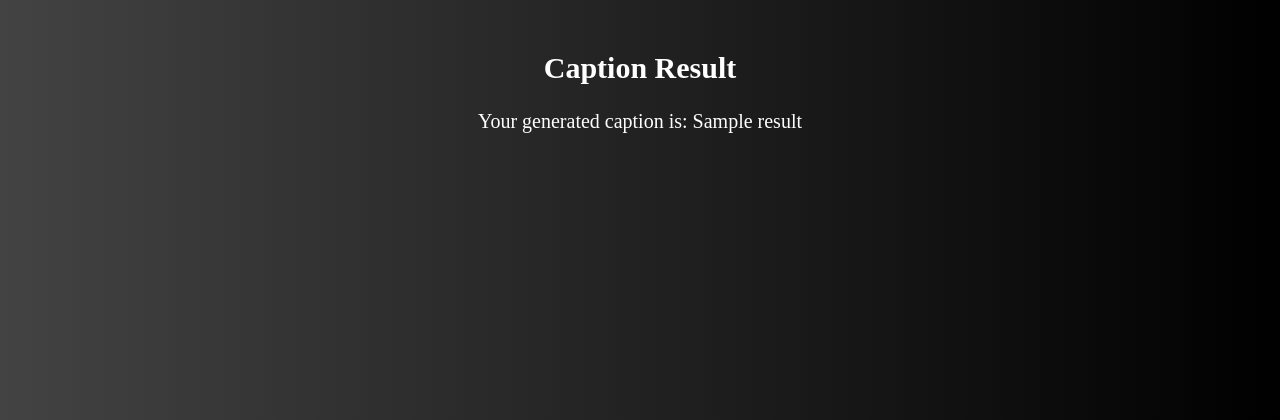
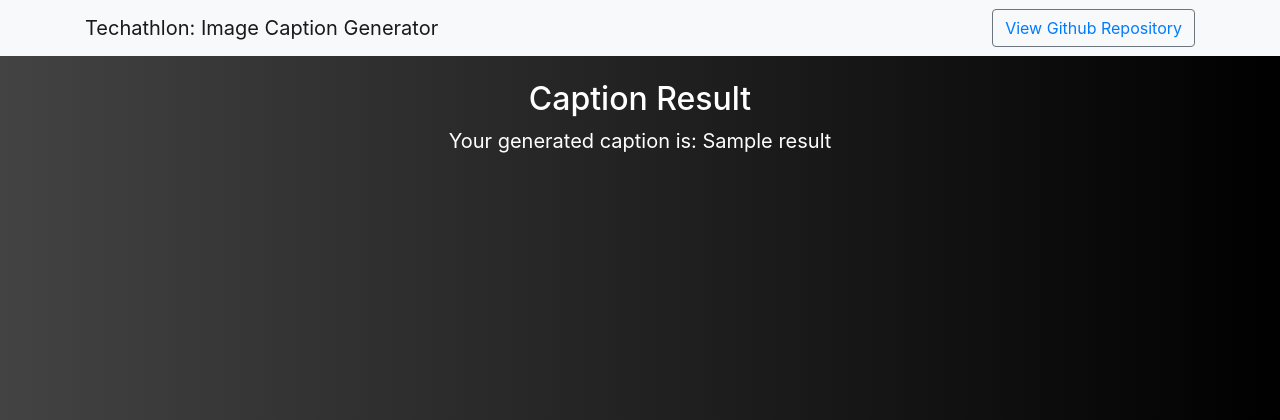
Before and after one commit to amritaravishankar/Image-Captioning, a Flask app: template templates/caption.html in a window 1280 px wide. Shown: the top 420 px of the page. Run offline with Flask 2, Linux system fonts and the light colour scheme; the template is opened without the code that fills it: most values are stand-ins (such as "Sample title", 1, 10 or a date in 2020); some libraries are stand-ins or nearby versions.

Commit message:
Minor edits

```diff
--- a/app.py
+++ b/app.py
@@ -24,7 +24,7 @@ app.config["ALLOWED_IMAGE_EXTENSIONS"] = ["JPEG", "JPG", "PNG"]
 
 # render the about page
 @app.route('/')
-@app.route('/about')
+@app.route('/home')
 def home():
 	return render_template('home.html')
 
@@ -92,9 +92,7 @@ def upload():
 	# if a post request has been made:
 	if request.method == 'POST':
 		f = request.files['file']
-		print("F: ", f)
 		fname=secure_filename(f.filename)
-		print("F.filename", f.filename)
 		if allowed_image(fname):
 			basepath = os.path.dirname(__file__)
 			file_path = os.path.join(basepath, 'uploads', fname)
--- a/static/css/main.css
+++ b/static/css/main.css
@@ -5,7 +5,6 @@ body{
    background-size: cover;
 
 }
-
 
 .img-preview {
     width: 100%;
--- a/templates/caption.html
+++ b/templates/caption.html
@@ -1,9 +1,17 @@
 <html>
     <head>
+        <link href="https://cdn.bootcss.com/bootstrap/4.0.0/css/bootstrap.min.css" rel="stylesheet"/>
         <link href="{{ url_for('static', filename='css/main.css') }}" rel="stylesheet">
         <title>Predict Page</title>
     </head>
     <body>
+        <nav class="navbar navbar-light bg-light">
+            <div class="container">
+                <!-- mention this anchor tag as well -->
+                <a class="navbar-brand" href="{{ url_for('home') }}">Techathlon: Image Caption Generator</a>
+                <button class="btn btn-outline-secondary my-2 my-sm-0"><a href="https://github.com/ritikbhatia/Image-Captioning" type="blank"> View Github Repository </a></button>
+            </div>
+        </nav>
         <br>
         <div style="font-size: 20px; color: white; text-align: center;" >
             <h2> Caption Result </h2>
```
